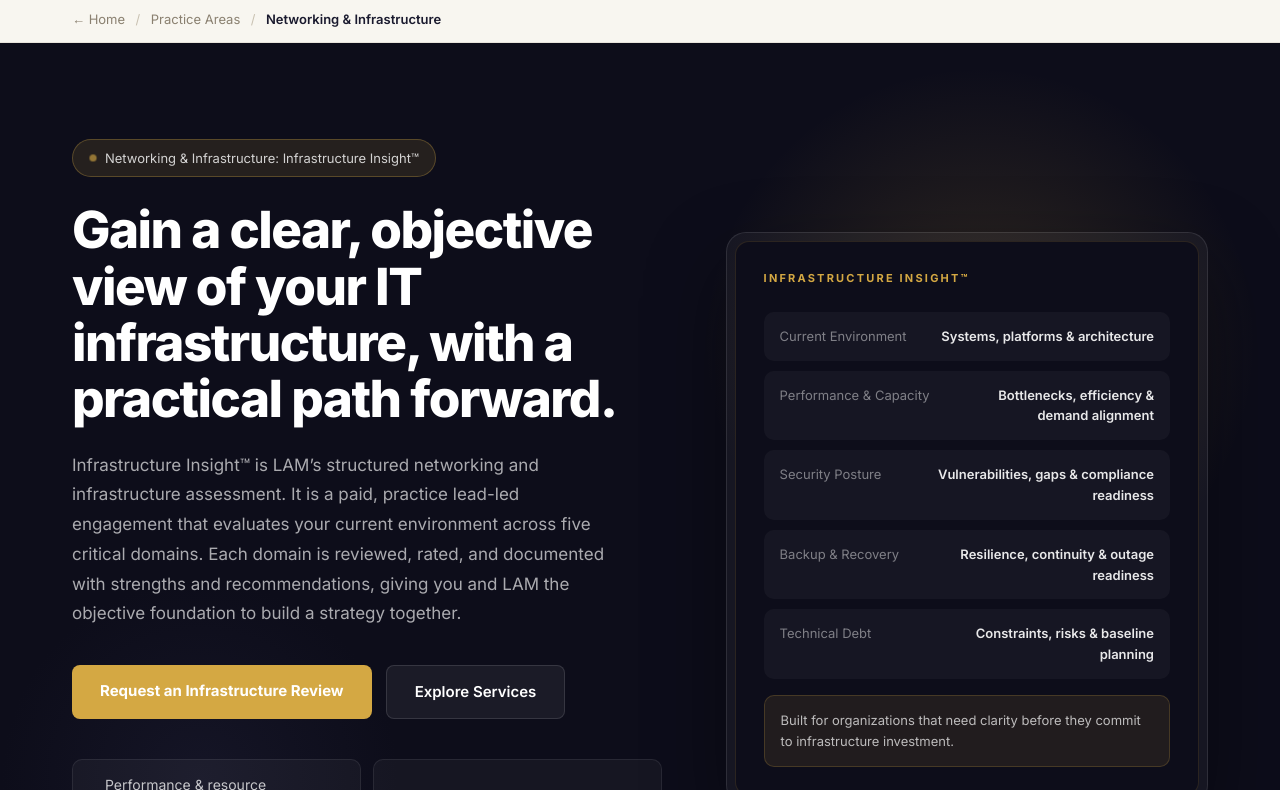
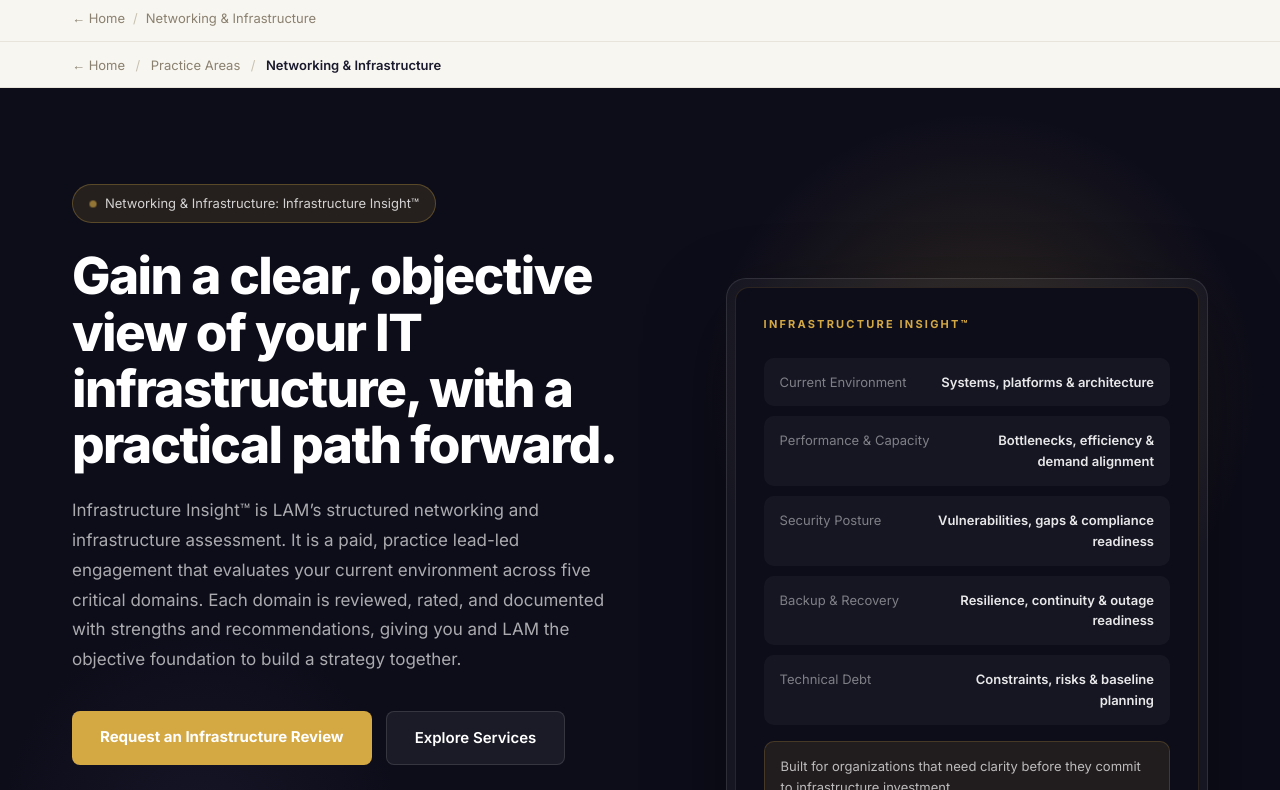
Before and after one commit to lesleykingsley/lam-technology-website, a plain HTML site: page infrastructure-insight.html in a window 1280 px wide. Shown: the part 74-864 px from the top of the page. Drawn offline with Linux system fonts and the light colour scheme.

Commit message:
Add breadcrumb navigation to Infrastructure Insight page

```diff
--- a/infrastructure-insight.html
+++ b/infrastructure-insight.html
@@ -88,6 +88,10 @@
 .cs-footer-text{font-size:13px;color:rgba(255,255,255,.35)}
 @media(max-width:1024px){.cs-hero-inner{grid-template-columns:1fr;gap:40px}.cs-services-grid{grid-template-columns:1fr 1fr}.cs-process-grid{grid-template-columns:1fr 1fr}.cs-who-inner{grid-template-columns:1fr}.cs-cta-box{grid-template-columns:1fr;gap:32px;padding:36px}}
 @media(max-width:640px){.cs-services-grid{grid-template-columns:1fr}.cs-process-grid{grid-template-columns:1fr}.cs-why-grid{grid-template-columns:1fr}.cs-outcomes{grid-template-columns:1fr}.cs-industries{grid-template-columns:1fr}.cs-hero-sub{max-width:100%}.cs-hero-badge{max-width:100%;white-space:normal}.cs-hero h1{font-size:clamp(26px,7vw,42px)}.container{padding:0 16px}}
+
+.bc-bar{background:var(--off,#f8f6f0);border-bottom:1px solid var(--g2,#e8e4dc);padding:12px 0;font-size:13px;color:var(--g6,#8a8070)}
+.bc-bar a{color:var(--g6,#8a8070);transition:color .2s}.bc-bar a:hover{color:var(--red,#d4a843)}
+.bc-bar span{color:var(--g4,#c8c0b0);margin:0 8px}
 </style>
 </head>
 <body>
@@ -96,6 +100,9 @@
 <div class="nl"><a href="/#engagement">Professional Services</a><a href="/#practices">Practice Areas</a><a href="/#why">Why LAM</a><a href="/insights/">Insights</a><a href="/contact/" class="nc">Just Ask LAM</a></div>
 <div class="nhb" onclick="tNav()"><span></span><span></span><span></span></div>
 </nav><div class="nm" id="nMob"><a href="/#engagement" onclick="tNav()">Professional Services</a><a href="/#practices" onclick="tNav()">Practice Areas</a><a href="/#why" onclick="tNav()">Why LAM</a><a href="/insights/" onclick="tNav()">Insights</a><a href="/contact/" onclick="tNav()">Just Ask LAM</a></div></div></header>
+<div class="bc-bar"><div class="container">
+  <a href="/">&#8592; Home</a><span>/</span>Networking &amp; Infrastructure
+</div></div>
 <div style="background:#f8f6f0;border-bottom:1px solid #e8e4dc;padding:10px 0"><div style="max-width:1200px;margin:0 auto;padding:0 32px"><a href="/" style="font-size:13px;color:#8a8070;text-decoration:none;">← Home</a> <span style="font-size:13px;color:#c8c0b0;margin:0 6px">/</span> <a href="/#practices" style="font-size:13px;color:#8a8070;text-decoration:none;">Practice Areas</a> <span style="font-size:13px;color:#c8c0b0;margin:0 6px">/</span> <span style="font-size:13px;color:#1a1a2e;font-weight:600">Networking &amp; Infrastructure</span></div></div>
 <section class="cs-hero"><div class="container"><div class="cs-hero-inner">
 <div>
```
